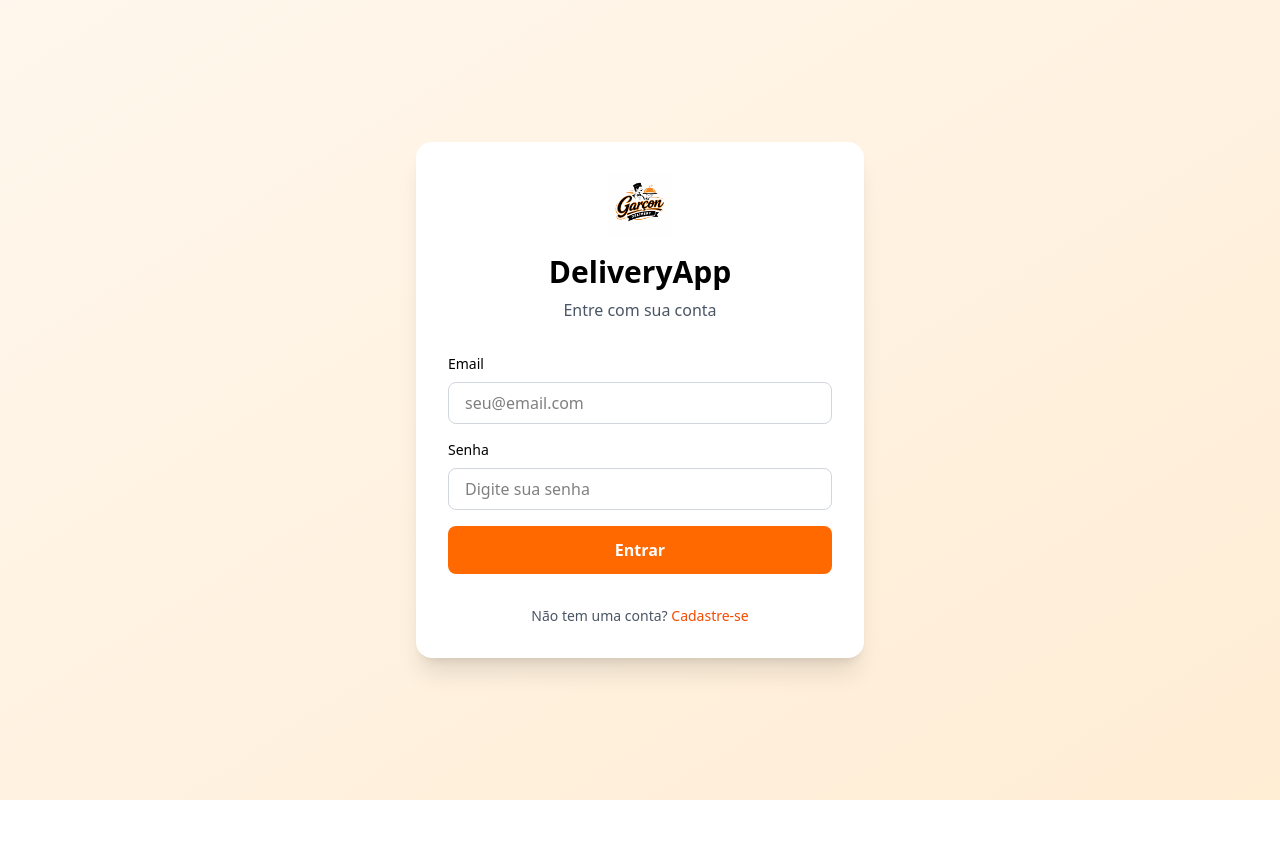
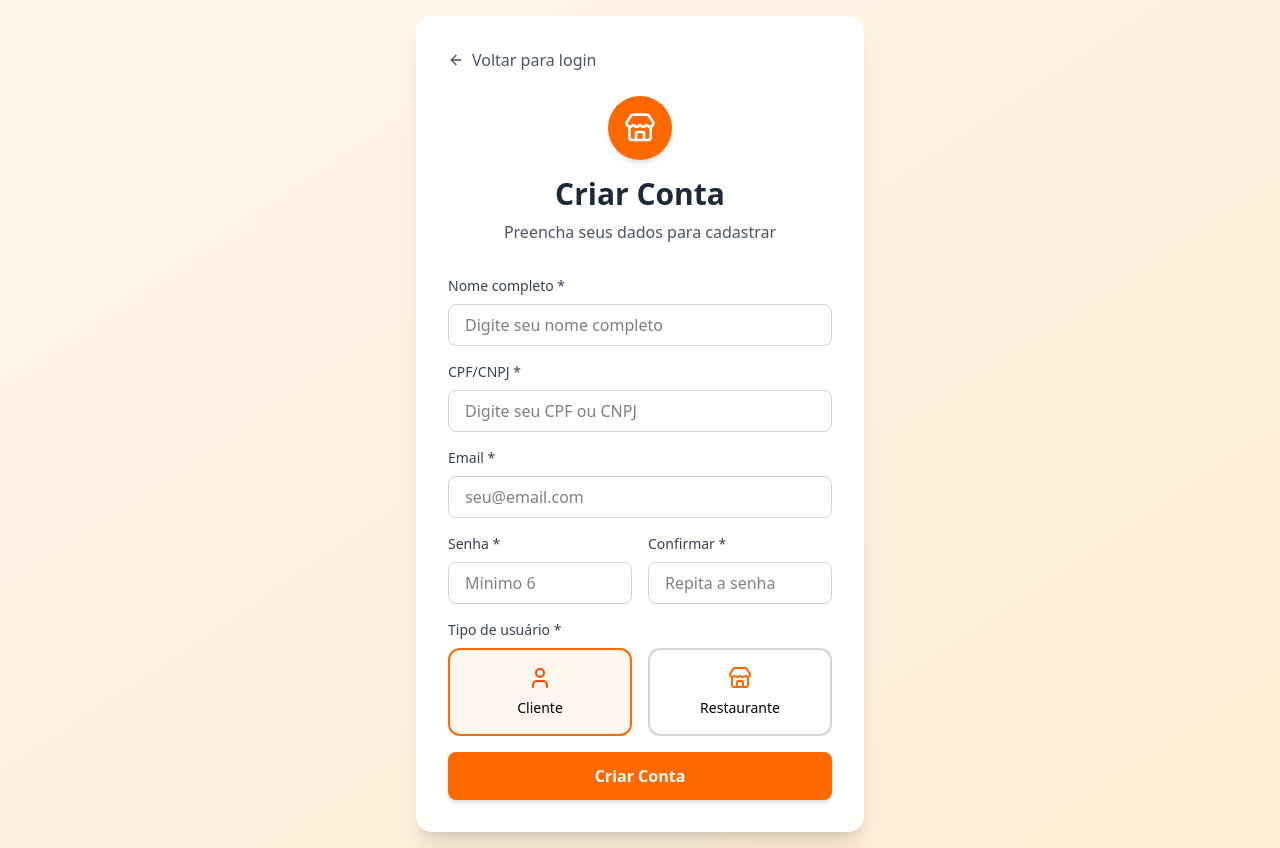
Before and after one commit to Grupo-1-Turma-JS10/garcon-delivery-front, a React (Vite) app: page / in a window 1280 px wide. Before the commit the page ends 800 px from the top, so only its background shows below. Built offline with nearby package versions, Linux system fonts and the light colour scheme.

Commit message:
feat: implementação inicial do layout da página de Cadastro

```diff
--- a/src/App.tsx
+++ b/src/App.tsx
@@ -1,12 +1,14 @@
 import { BrowserRouter, Route, Routes } from 'react-router-dom'
 import { Login } from './pages/Login/Login'
+import { Cadastro } from './pages/cadastro/Cadastro'
 
 function App() {
   return (
     <>
       <BrowserRouter>
         <Routes>
-          <Route path="/" element={<Login />} />
+          <Route path="/login" element={<Login />} />
+          <Route path="/" element={<Cadastro />} />
         </Routes>
       </BrowserRouter>
     </>
--- /dev/null
+++ b/src/pages/cadastro/Cadastro.tsx
@@ -0,0 +1,126 @@
+import React, { useState, useEffect } from 'react';
+import { useNavigate } from 'react-router-dom';
+import { ArrowLeft, Store, User, Loader2, CheckCircle2 } from 'lucide-react';
+
+export function Cadastro() {
+  const navigate = useNavigate();
+  const [isLoading, setIsLoading] = useState(false);
+  const [showModal, setShowModal] = useState(false);
+  const [countdown, setCountdown] = useState(3);
+  const [userType, setUserType] = useState<'client' | 'restaurant'>('client');
+
+  // Lógica do contador regressivo quando o modal aparece
+  useEffect(() => {
+    let timer: NodeJS.Timeout;
+    if (showModal && countdown > 0) {
+      timer = setTimeout(() => setCountdown(countdown - 1), 1000);
+    } else if (showModal && countdown === 0) {
+      navigate('/');
+    }
+    return () => clearTimeout(timer);
+  }, [showModal, countdown, navigate]);
+
+  const handleSubmit = (e: React.FormEvent) => {
+    e.preventDefault();
+    setIsLoading(true);
+
+    // Simulação de cadastro bem-sucedido
+    setTimeout(() => {
+      setIsLoading(false);
+      setShowModal(true);
+    }, 1500);
+  };
+
+  return (
+    <div className="min-h-screen bg-gradient-to-br from-orange-50 to-orange-100 flex items-center justify-center p-4 animate-in fade-in duration-500 relative">
+      <div className={`bg-white rounded-2xl shadow-xl p-6 sm:p-8 max-w-md w-full transition-all duration-300 ${showModal ? 'blur-sm pointer-events-none' : 'hover:shadow-2xl'}`}>
+        <button
+          onClick={() => navigate('/')}
+          className="flex items-center gap-2 text-gray-600 hover:text-orange-600 mb-4 sm:mb-6 text-sm sm:text-base transition-all group cursor-pointer"
+        >
+          <ArrowLeft className="w-4 h-4 transition-transform group-hover:-translate-x-1" />
+          Voltar para login
+        </button>
+
+        <div className="text-center mb-6 sm:mb-8">
+          <div className="inline-flex items-center justify-center w-14 h-14 sm:w-16 sm:h-16 bg-orange-500 rounded-full mb-3 sm:mb-4 shadow-md transition-transform hover:scale-110">
+            <Store className="w-7 h-7 sm:w-8 sm:h-8 text-white" />
+          </div>
+          <h1 className="text-2xl sm:text-3xl font-bold mb-2 text-gray-800">Criar Conta</h1>
+          <p className="text-gray-600 text-sm sm:text-base">Preencha seus dados para cadastrar</p>
+        </div>
+
+        <form onSubmit={handleSubmit} className="space-y-3 sm:space-y-4">
+          <div>
+            <label className="block text-xs sm:text-sm font-medium mb-1 sm:mb-2 text-gray-700">Nome completo *</label>
+            <input required type="text" placeholder="Digite seu nome completo" className="w-full px-3 sm:px-4 py-2 border border-gray-300 rounded-lg focus:ring-2 focus:ring-orange-500 outline-none transition-all hover:border-orange-300" />
+          </div>
+
+          <div>
+            <label className="block text-xs sm:text-sm font-medium mb-1 sm:mb-2 text-gray-700">CPF/CNPJ *</label>
+            <input required type="text" placeholder="Digite seu CPF ou CNPJ" className="w-full px-3 sm:px-4 py-2 border border-gray-300 rounded-lg focus:ring-2 focus:ring-orange-500 outline-none transition-all hover:border-orange-300" />
+          </div>
+
+          <div>
+            <label className="block text-xs sm:text-sm font-medium mb-1 sm:mb-2 text-gray-700">Email *</label>
+            <input required type="email" placeholder="seu@email.com" className="w-full px-3 sm:px-4 py-2 border border-gray-300 rounded-lg focus:ring-2 focus:ring-orange-500 outline-none transition-all hover:border-orange-300" />
+          </div>
+
+          <div className="grid grid-cols-2 gap-3 sm:gap-4">
+            <div>
+              <label className="block text-xs sm:text-sm font-medium mb-1 sm:mb-2 text-gray-700">Senha *</label>
+              <input required type="password" placeholder="Mínimo 6" className="w-full px-3 sm:px-4 py-2 border border-gray-300 rounded-lg focus:ring-2 focus:ring-orange-500 outline-none transition-all hover:border-orange-300" />
+            </div>
+            <div>
+              <label className="block text-xs sm:text-sm font-medium mb-1 sm:mb-2 text-gray-700">Confirmar *</label>
+              <input required type="password" placeholder="Repita a senha" className="w-full px-3 sm:px-4 py-2 border border-gray-300 rounded-lg focus:ring-2 focus:ring-orange-500 outline-none transition-all hover:border-orange-300" />
+            </div>
+          </div>
+
+          {/* Seleção de Tipo de Usuário */}
+          <div>
+            <label className="block text-xs sm:text-sm font-medium mb-1 sm:mb-2 text-gray-700">Tipo de usuário *</label>
+            <div className="grid grid-cols-2 gap-3 sm:gap-4">
+              <button type="button" onClick={() => setUserType('client')} className={`flex flex-col items-center justify-center p-3 sm:p-4 border-2 rounded-xl transition-all cursor-pointer ${userType === 'client' ? 'border-orange-500 bg-orange-50' : 'border-gray-300 hover:border-orange-300'}`}>
+                <User className={`w-5 h-5 sm:w-6 sm:h-6 mb-1 sm:mb-2 ${userType === 'client' ? 'text-orange-600' : 'text-orange-500'}`} />
+                <span className="font-medium text-xs sm:text-sm">Cliente</span>
+              </button>
+              <button type="button" onClick={() => setUserType('restaurant')} className={`flex flex-col items-center justify-center p-3 sm:p-4 border-2 rounded-xl transition-all cursor-pointer ${userType === 'restaurant' ? 'border-orange-500 bg-orange-50' : 'border-gray-300 hover:border-orange-300'}`}>
+                <Store className={`w-5 h-5 sm:w-6 sm:h-6 mb-1 sm:mb-2 ${userType === 'restaurant' ? 'text-orange-600' : 'text-orange-500'}`} />
+                <span className="font-medium text-xs sm:text-sm">Restaurante</span>
+              </button>
+            </div>
+          </div>
+
+          <button
+            type="submit"
+            disabled={isLoading}
+            className="w-full bg-orange-500 text-white py-2.5 sm:py-3 rounded-lg hover:bg-orange-600 hover:shadow-lg transition-all font-semibold text-sm sm:text-base shadow-md active:scale-[0.98] disabled:opacity-70 flex justify-center items-center cursor-pointer"
+          >
+            {isLoading ? <Loader2 className="animate-spin" /> : 'Criar Conta'}
+          </button>
+        </form>
+      </div>
+
+      {/* Modal de Sucesso */}
+      {showModal && (
+        <div className="absolute inset-0 z-50 flex items-center justify-center p-4 bg-black/20 backdrop-blur-[2px] animate-in fade-in zoom-in duration-300">
+          <div className="bg-white rounded-3xl p-8 shadow-2xl max-w-sm w-full text-center space-y-4 border border-orange-100">
+            <div className="flex justify-center">
+              <CheckCircle2 className="w-20 h-20 text-green-500 animate-bounce-slow" />
+            </div>
+            <h2 className="text-2xl font-bold text-gray-800">Cadastro Realizado!</h2>
+            <p className="text-gray-600 leading-relaxed">
+              Seja bem-vindo ao <span className="text-orange-600 font-bold">Garçon Delivery</span>. Prepare-se para uma experiência incrível.
+            </p>
+            <div className="bg-orange-50 py-3 rounded-xl">
+              <p className="text-sm text-orange-700 font-medium italic">
+                Redirecionando para o login em <span className="text-lg font-bold not-italic">{countdown}s</span>...
+              </p>
+            </div>
+          </div>
+        </div>
+      )}
+    </div>
+  );
+}
```
